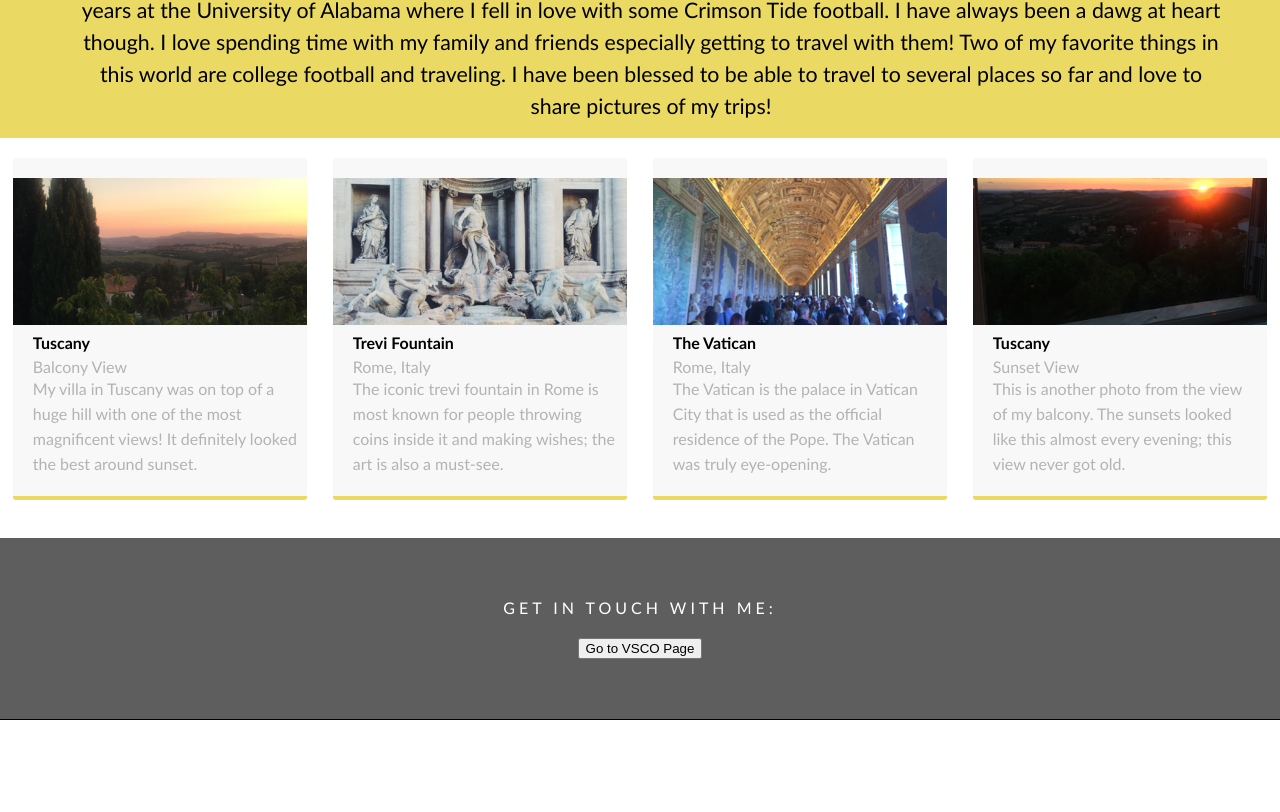
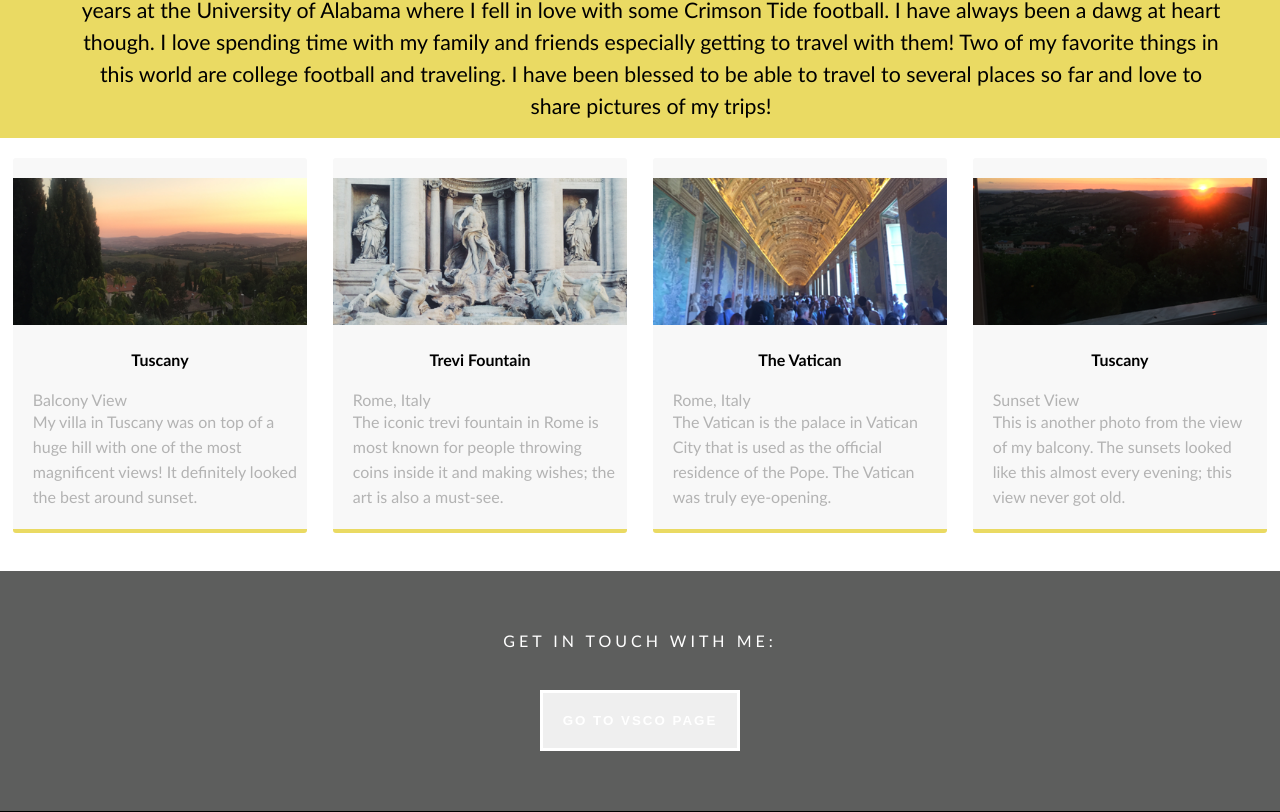
Before and after one commit to avk16330/avk16330.github.io, a plain HTML site: page index.html in a window 1280 px wide. Shown: the part 676-1488 px from the top of the page. Before the commit the page ends 1396 px from the top, so only its background shows below. Drawn offline with Linux system fonts and the light colour scheme.

Commit message:
Updated button again

```diff
--- a/css/main.css
+++ b/css/main.css
@@ -5,18 +5,13 @@ body {
     margin: 0;
 }
 .button {
-	position: absolute;
     width: 200px;
-    margin-top: 40px;
-    margin-right: auto;
-    margin-bottom: auto;
-    margin-left: auto;
     padding-top: 20px;
     padding-right: 10px;
     padding-bottom: 20px;
     padding-left: 10px;
     text-align: center;
-    vertical-align: middle;
+    vertical-align: center;
     border-radius: 0px;
     text-transform: uppercase;
     font-weight: bold;
@@ -64,14 +59,6 @@ footer {
     padding-top: 0px;
     margin-top: -5px;
     margin-bottom: 0px;
-}
-.gallery .thumbnail h4 {
-    margin-top: 5px;
-    margin-bottom: 5px;
-    color: #000000;
-    text-align: left;
-    padding-left: 20px;
-    padding-right: 20px;
 }
 .gallery .thumbnail p {
     margin: 0;
@@ -164,6 +151,5 @@ header {
     border-bottom: 4px solid #EADA63;
 }
 .wrapper {
-    text-align: center;
-	padding-top: 20px;
+	padding-top: 40px;
 }
--- a/index.html
+++ b/index.html
@@ -44,13 +44,15 @@
 </div>
 <footer id="contact">
 <p class="hero_header">GET IN TOUCH WITH ME:</p>
-<div class="wrapper">
-<button class = "float-left submit-button">Go to VSCO Page</button>
+<center>
+<div class = "wrapper"></div>
+<button id = "linkButton" class = "button">Go to VSCO Page</button>
 <script type = "text/javascript">
     document.getElementById("linkButton").onclick = function() {
         location.href = "http://vsco.co/avkonieczny";
     };
 </script>
 </div>
+</center>
 </body>
 </html>
```
